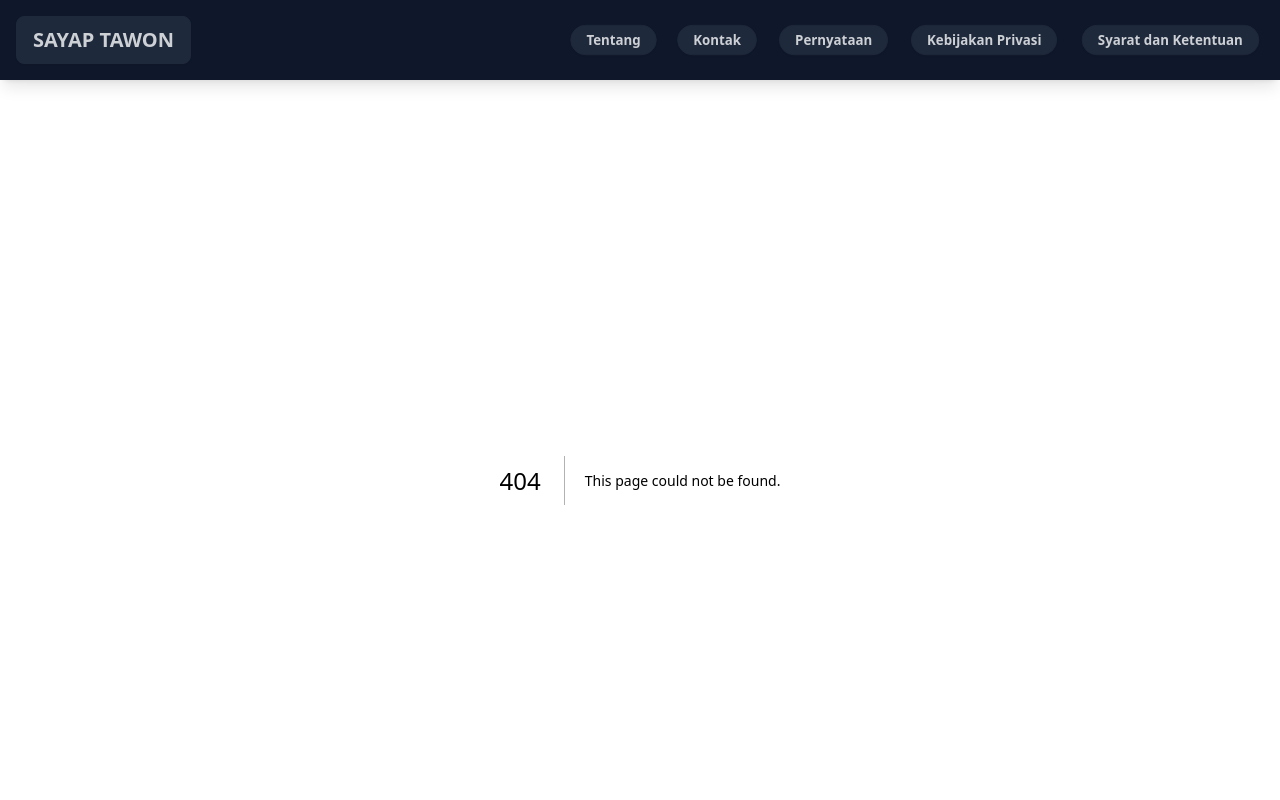
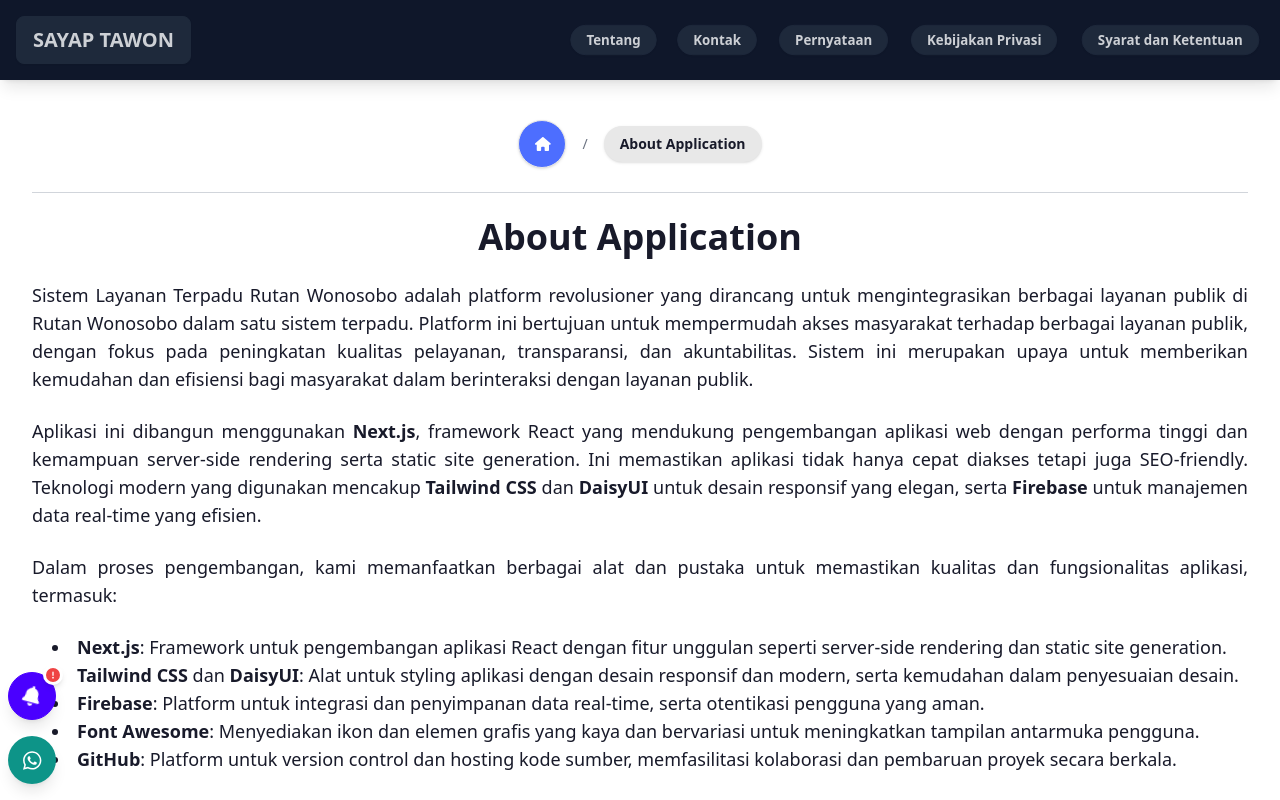
Before and after one commit to sayaptawon/sayaptawon.github.io, a Next.js app: page /about-aplication in a window 1280 px wide. Before the commit this address had no page. Shown: the top 800 px of the page. Built offline with nearby package versions, Linux system fonts and the light colour scheme.

Commit message:
Fix errors and handling on page load

```diff
--- /dev/null
+++ b/src/pages/about-aplication/index.js
@@ -0,0 +1,72 @@
+import React from 'react';
+import Layout from '@/pages/layout';
+import Link from 'next/link';
+import Image from 'next/image';
+import { FontAwesomeIcon } from '@fortawesome/react-fontawesome';
+import { faHome } from '@fortawesome/free-solid-svg-icons';
+
+const AboutApplication = () => {
+  return (
+    <Layout title='About Application' description='Informasi mendetail tentang Sistem Layanan Terpadu Rutan Wonosobo, teknologi yang digunakan, dan tim pengembang.'>
+      <section data-theme='corporate' className='w-full p-4 sm:p-6 lg:p-8'>
+        {/* Breadcrumb */}
+        <nav className='mb-6'>
+          <ul className='flex flex-wrap items-center justify-center space-x-2 sm:space-x-4 text-sm breadcrumbs'>
+            <li>
+              <Link href='/' className='btn btn-circle inline-flex items-center px-4 py-2 bg-primary text-white hover:bg-neutral shadow'>
+                <FontAwesomeIcon icon={faHome} />
+              </Link>
+            </li>
+            <li>
+              <span className='text-gray-500'>/</span>
+            </li>
+            <li>
+              <span className='inline-flex items-center px-4 py-2 bg-base-200 rounded-full text-base-content font-semibold shadow'>About Application</span>
+            </li>
+          </ul>
+          <div className='mt-4 border-t border-gray-300'></div>
+        </nav>
+
+        {/* Judul Halaman */}
+        <header className='mb-6 text-center'>
+          <h1 className='text-3xl sm:text-4xl font-bold mb-4'>About Application</h1>
+        </header>
+
+        {/* Konten */}
+        <div className='text-base sm:text-lg leading-relaxed space-y-6 text-justify'>
+          <p>Sistem Layanan Terpadu Rutan Wonosobo adalah platform revolusioner yang dirancang untuk mengintegrasikan berbagai layanan publik di Rutan Wonosobo dalam satu sistem terpadu. Platform ini bertujuan untuk mempermudah akses masyarakat terhadap berbagai layanan publik, dengan fokus pada peningkatan kualitas pelayanan, transparansi, dan akuntabilitas. Sistem ini merupakan upaya untuk memberikan kemudahan dan efisiensi bagi masyarakat dalam berinteraksi dengan layanan publik.</p>
+          <p>
+            Aplikasi ini dibangun menggunakan <strong>Next.js</strong>, framework React yang mendukung pengembangan aplikasi web dengan performa tinggi dan kemampuan server-side rendering serta static site generation. Ini memastikan aplikasi tidak hanya cepat diakses tetapi juga SEO-friendly. Teknologi modern yang digunakan mencakup <strong>Tailwind CSS</strong> dan <strong>DaisyUI</strong> untuk desain responsif yang elegan, serta <strong>Firebase</strong> untuk manajemen data real-time yang efisien.
+          </p>
+          <p>Dalam proses pengembangan, kami memanfaatkan berbagai alat dan pustaka untuk memastikan kualitas dan fungsionalitas aplikasi, termasuk:</p>
+          <ul className='list-disc list-inside pl-5'>
+            <li>
+              <strong>Next.js</strong>: Framework untuk pengembangan aplikasi React dengan fitur unggulan seperti server-side rendering dan static site generation.
+            </li>
+            <li>
+              <strong>Tailwind CSS</strong> dan <strong>DaisyUI</strong>: Alat untuk styling aplikasi dengan desain responsif dan modern, serta kemudahan dalam penyesuaian desain.
+            </li>
+            <li>
+              <strong>Firebase</strong>: Platform untuk integrasi dan penyimpanan data real-time, serta otentikasi pengguna yang aman.
+            </li>
+            <li>
+              <strong>Font Awesome</strong>: Menyediakan ikon dan elemen grafis yang kaya dan bervariasi untuk meningkatkan tampilan antarmuka pengguna.
+            </li>
+            <li>
+              <strong>GitHub</strong>: Platform untuk version control dan hosting kode sumber, memfasilitasi kolaborasi dan pembaruan proyek secara berkala.
+            </li>
+          </ul>
+          <p>
+            Anda dapat mengakses kode sumber dan melihat perkembangan terbaru dari aplikasi ini di{' '}
+            <a href='https://github.com/sayaptawon' className='text-primary hover:underline'>
+              GitHub
+            </a>
+            . Kami berkomitmen untuk terus memperbarui dan meningkatkan aplikasi ini, dengan tujuan untuk memberikan solusi terbaik dalam akses layanan publik di Rutan Wonosobo.
+          </p>
+        </div>
+      </section>
+    </Layout>
+  );
+};
+
+export default AboutApplication;
--- a/src/pages/about/index.js
+++ b/src/pages/about/index.js
@@ -70,7 +70,7 @@ const About = () => {
   ];
 
   return (
-    <Layout title='ABOUT' description='Temukan lebih lanjut tentang visi, misi, dan layanan yang kami tawarkan di Rutan Wonosobo.'>
+    <Layout title='Tentang Kami' description='Temukan lebih lanjut tentang visi, misi, dan layanan yang kami tawarkan di Rutan Wonosobo.'>
       <section data-theme='corporate' className='w-full p-4 sm:p-6 lg:p-8'>
         {/* Breadcrumb */}
         <nav className='mb-6'>
--- a/src/pages/bantuan-hukum/index.js
+++ b/src/pages/bantuan-hukum/index.js
@@ -1,6 +1,7 @@
 import React, { useState, useEffect } from 'react';
 import Layout from '@/pages/layout';
 import Link from 'next/link';
+import Image from 'next/image';
 import { FontAwesomeIcon } from '@fortawesome/react-fontawesome';
 import { faHome, faCog, faFileAlt } from '@fortawesome/free-solid-svg-icons';
 
@@ -40,19 +41,22 @@ function BantuanHukum () {
 
         {/* Konten Utama */}
         <div className='text-base sm:text-lg leading-relaxed space-y-6 text-justify mb-6'>
+          <Image src='/legal-aid.webp' alt='Bantuan Hukum' width={1200} height={600} className='w-full rounded-lg shadow' />
           <p>Kemenkumham melalui BPHN memberikan layanan bantuan hukum. Pemberian Bantuan Hukum kepada warga negara merupakan wujud nyata dari implementasi negara kita sebagai negara hukum. Negara yang mengakui dan melindungi serta menjamin hak asasi warga negara akan kebutuhan akses seluas-luasnya terhadap keadilan, dan kesamaan di hadapan hukum.</p>
         </div>
 
-        {/* Modern Tab Navigation */}
-        <div className='mb-6'>
-          <div className='grid grid-cols-2 gap-4'>
-            <div className={`btn rounded-lg shadow-md hover:bg-accent hover:text-gray-900 ${activeTab === 'mekanisme' ? 'bg-primary text-white' : 'bg-neutral text-white'}`} onClick={() => setActiveTab('mekanisme')}>
-              {iconsLoaded && <FontAwesomeIcon icon={faCog} className='text-xl mr-3' />}
-              <span className='text-sm sm:text-base'>Mekanisme</span>
+        {/* Modern Icon Box Tabs */}
+        <div className='flex justify-center mb-6'>
+          <div className='flex gap-4'>
+            <div className={`flex flex-col items-center p-4 rounded-lg border ${activeTab === 'mekanisme' ? 'bg-primary text-white border-primary' : 'bg-neutral text-gray-700 border-gray-300'} transition-all duration-300 cursor-pointer hover:bg-primary hover:text-white`} onClick={() => setActiveTab('mekanisme')}>
+              <div className='w-16 h-16 flex items-center justify-center bg-white text-primary rounded-full shadow-md mb-2'>{iconsLoaded && <FontAwesomeIcon icon={faCog} className='text-2xl' />}</div>
+              <span className='text-sm font-semibold'>Mekanisme</span>
+              <div className={`w-full h-1 mt-2 transition-all duration-300 ${activeTab === 'mekanisme' ? 'bg-primary' : 'bg-transparent'}`}></div>
             </div>
-            <div className={`btn rounded-lg shadow-md hover:bg-accent hover:text-gray-900 ${activeTab === 'syarat' ? 'bg-primary text-white' : 'bg-neutral text-white'}`} onClick={() => setActiveTab('syarat')}>
-              {iconsLoaded && <FontAwesomeIcon icon={faFileAlt} className='text-xl mr-3' />}
-              <span className='text-sm sm:text-base'>Syarat</span>
+            <div className={`flex flex-col items-center p-4 rounded-lg border ${activeTab === 'syarat' ? 'bg-primary text-white border-primary' : 'bg-neutral text-gray-700 border-gray-300'} transition-all duration-300 cursor-pointer hover:bg-primary hover:text-white`} onClick={() => setActiveTab('syarat')}>
+              <div className='w-16 h-16 flex items-center justify-center bg-white text-primary rounded-full shadow-md mb-2'>{iconsLoaded && <FontAwesomeIcon icon={faFileAlt} className='text-2xl' />}</div>
+              <span className='text-sm font-semibold'>Syarat</span>
+              <div className={`w-full h-1 mt-2 transition-all duration-300 ${activeTab === 'syarat' ? 'bg-primary' : 'bg-transparent'}`}></div>
             </div>
           </div>
         </div>
@@ -61,7 +65,7 @@ function BantuanHukum () {
         <div className='card card-bordered p-4 bg-base-100 shadow-md'>
           {activeTab === 'mekanisme' && (
             <div className='text-base sm:text-lg leading-relaxed space-y-6 text-justify'>
-              <h2 className='card-title text-xl font-semibold mb-2'>Mekanisme Pemberian Bantuan Hukum</h2>
+              <h2 className='text-center text-xl font-semibold mb-2'>Mekanisme Pemberian Bantuan Hukum</h2>
               <p>
                 Pemberian Bantuan Hukum dilakukan dengan bekerja sama dengan Organisasi Bantuan Hukum yang telah terakreditasi. Anda dapat melihat OBH terdekat dari wilayah anda{' '}
                 <a href='https://bphn.go.id/layanan/bantuan-hukum/obh' target='_blank' className='text-blue-500 underline'>
@@ -73,7 +77,7 @@ function BantuanHukum () {
           )}
           {activeTab === 'syarat' && (
             <div className='text-base sm:text-lg leading-relaxed space-y-6 text-justify'>
-              <h2 className='card-title text-xl font-semibold mb-2'>Syarat</h2>
+              <h2 className='text-center text-xl font-semibold mb-2'>Syarat</h2>
               <ul className='list-disc list-inside'>
                 <li>Mengajukan permohonan secara lisan atau tertulis yang berisi sekurang-kurangnya identitas pemohon dan uraian singkat mengenai pokok persoalan yang dimohonkan bantuan hukum;</li>
                 <li>Menyerahkan dokumen yang berkenaan dengan perkara;</li>
--- a/src/pages/download/index.js
+++ b/src/pages/download/index.js
@@ -1,5 +1,5 @@
 import Layout from '@/pages/layout';
-import { useState } from 'react';
+import { useState, useEffect } from 'react';
 import { FontAwesomeIcon } from '@fortawesome/react-fontawesome';
 import { faDownload, faInfoCircle, faStar, faVirus } from '@fortawesome/free-solid-svg-icons';
 
@@ -8,9 +8,19 @@ const DownloadPage = () => {
   const [downloadCountdown, setDownloadCountdown] = useState(0);
   const [isChecking, setIsChecking] = useState(false);
   const [checkCountdown, setCheckCountdown] = useState(0);
+  const [icons, setIcons] = useState(null);
 
   const fileUrl = 'https://github.com/rutanwonosobo/rutanwonosobo.github.io/releases/download/v1.0.0/sayaptawon.apk';
   const virusTotalSearchUrl = 'https://www.virustotal.com/gui/url/a8847ae702cb7d8ac9b7c53e3cff5edf8725023c75b227d4909c2fbda072a7c3?nocache=1';
+
+  useEffect(() => {
+    setIcons({
+      faDownload,
+      faInfoCircle,
+      faStar,
+      faVirus,
+    });
+  }, []);
 
   const handleDownload = () => {
     setIsDownloading(true);
@@ -45,45 +55,45 @@ const DownloadPage = () => {
   };
 
   return (
-    <Layout title="DOWNLOAD" description="Download the Sayap Tawon app. Sistem Layanan Terpadu Rutan Wonosobo">
-      <div data-theme="light" className="min-h-screen flex items-center justify-center p-4 bg-base-200">
-        <div className="w-full max-w-screen-lg lg:max-w-screen-xl shadow-xl rounded-lg overflow-hidden flex flex-col lg:flex-row bg-base-100">
-          <div className="flex-shrink-0 flex items-center justify-center p-6 bg-neutral">
-            <div className="relative w-full max-w-xs">
-              <div className="mask mask-hexagon bg-primary shadow-lg p-3 flex items-center justify-center overflow-hidden">
-                <img src="/logo.webp" alt="Logo Sayap Tawon" className="w-full h-auto object-cover filter brightness-0 invert" />
+    <Layout title='DOWNLOAD' description='Download the Sayap Tawon app. Sistem Layanan Terpadu Rutan Wonosobo'>
+      <div data-theme='light' className='min-h-screen flex items-center justify-center p-4 bg-base-200'>
+        <div className='w-full max-w-screen-lg lg:max-w-screen-xl shadow-xl rounded-lg overflow-hidden flex flex-col lg:flex-row bg-base-100'>
+          <div className='flex-shrink-0 flex items-center justify-center p-6 bg-neutral'>
+            <div className='relative w-full max-w-xs'>
+              <div className='mask mask-hexagon bg-primary shadow-lg p-3 flex items-center justify-center overflow-hidden'>
+                <img src='/logo.webp' alt='Logo Sayap Tawon' className='w-full h-auto object-cover filter brightness-0 invert' />
               </div>
             </div>
           </div>
-          <div className="flex-grow p-6 lg:pl-12 flex flex-col items-center">
-            <h1 className="text-3xl font-extrabold text-primary mb-4 text-center uppercase">Sayap Tawon</h1>
-            <p className="text-xl font-semibold text-secondary mb-2 text-center">Sistem Layanan Terpadu Rutan Wonosobo</p>
-            <p className="text-gray-600 mb-4 text-center">APK (Android Package Kit)</p>
-            <div className="flex items-center justify-center mb-4">
+          <div className='flex-grow p-6 lg:pl-12 flex flex-col items-center'>
+            <h1 className='text-3xl font-extrabold text-primary mb-4 text-center uppercase'>Sayap Tawon</h1>
+            <p className='text-xl font-semibold text-secondary mb-2 text-center'>Sistem Layanan Terpadu Rutan Wonosobo</p>
+            <p className='text-gray-600 mb-4 text-center'>APK (Android Package Kit)</p>
+            <div className='flex items-center justify-center mb-4'>
               {[...Array(5)].map((_, index) => (
-                <FontAwesomeIcon key={index} icon={faStar} className={`mr-1 ${index < 5 ? 'text-warning' : 'text-gray-400'}`} />
+                <FontAwesomeIcon key={index} icon={icons?.faStar} className={`mr-1 ${index < 5 ? 'text-warning' : 'text-gray-400'}`} />
               ))}
-              <span className="ml-2 text-gray-600">(5)</span>
+              <span className='ml-2 text-gray-600'>(5)</span>
             </div>
-            <p className="text-gray-700 mb-2 text-center">
-              <FontAwesomeIcon icon={faInfoCircle} className="inline mr-2 text-info" />
+            <p className='text-gray-700 mb-2 text-center'>
+              <FontAwesomeIcon icon={icons?.faInfoCircle} className='inline mr-2 text-info' />
               Versi: 1.0.0
             </p>
-            <p className="text-gray-700 mb-2 text-center">Ukuran: 15 MB</p>
-            <p className="text-gray-700 mb-4 text-center">Pembaruan Terakhir: Agustus 2024</p>
+            <p className='text-gray-700 mb-2 text-center'>Ukuran: 15 MB</p>
+            <p className='text-gray-700 mb-4 text-center'>Pembaruan Terakhir: Agustus 2024</p>
 
             <button onClick={handleDownload} className={`w-full py-3 px-4 bg-primary text-white font-bold rounded-lg shadow-md transition-opacity ${isDownloading ? 'opacity-50 cursor-not-allowed' : 'hover:bg-primary-focus'}`} disabled={isDownloading}>
               {isDownloading ? `Mengunduh dalam ${downloadCountdown} detik...` : 'Unduh Sekarang'}
-              <FontAwesomeIcon icon={faDownload} className="inline ml-2" />
+              <FontAwesomeIcon icon={icons?.faDownload} className='inline ml-2' />
             </button>
 
             <button onClick={handleCheckVirus} className={`mt-4 w-full py-3 px-4 bg-secondary text-white font-bold rounded-lg shadow-md transition-opacity ${isChecking ? 'opacity-50 cursor-not-allowed' : 'hover:bg-secondary-focus'}`} disabled={isChecking}>
               {isChecking ? `Memeriksa dalam ${checkCountdown} detik...` : 'Periksa dengan VirusTotal'}
-              <FontAwesomeIcon icon={faVirus} className="inline ml-2" />
+              <FontAwesomeIcon icon={icons?.faVirus} className='inline ml-2' />
             </button>
 
-            <div className="mt-4 text-center text-gray-600">
-              <a href={fileUrl} target="_blank" rel="noopener noreferrer" className="underline">
+            <div className='mt-4 text-center text-gray-600'>
+              <a href={fileUrl} target='_blank' rel='noopener noreferrer' className='underline'>
                 Atau unduh dari sini
               </a>
             </div>
```
